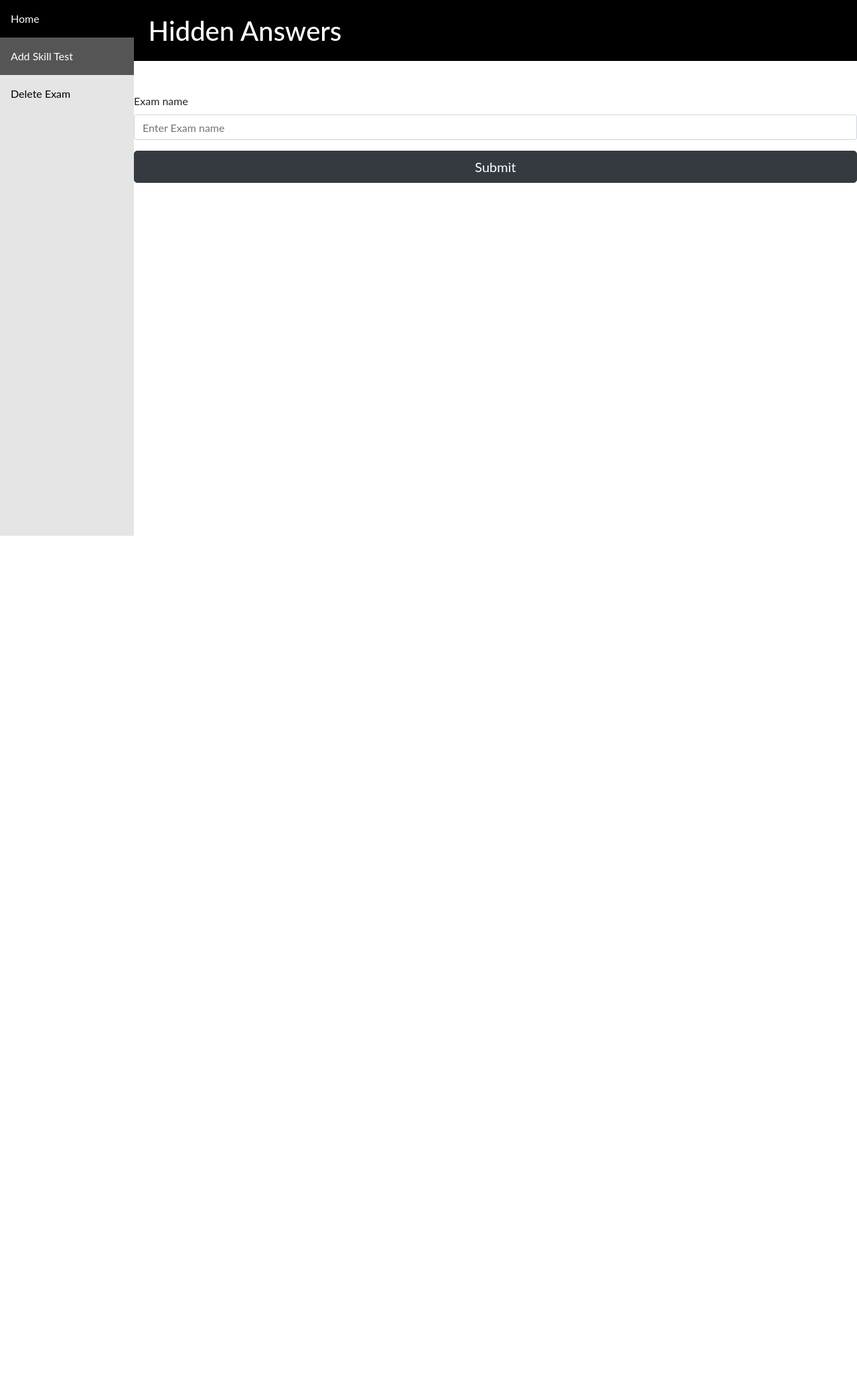
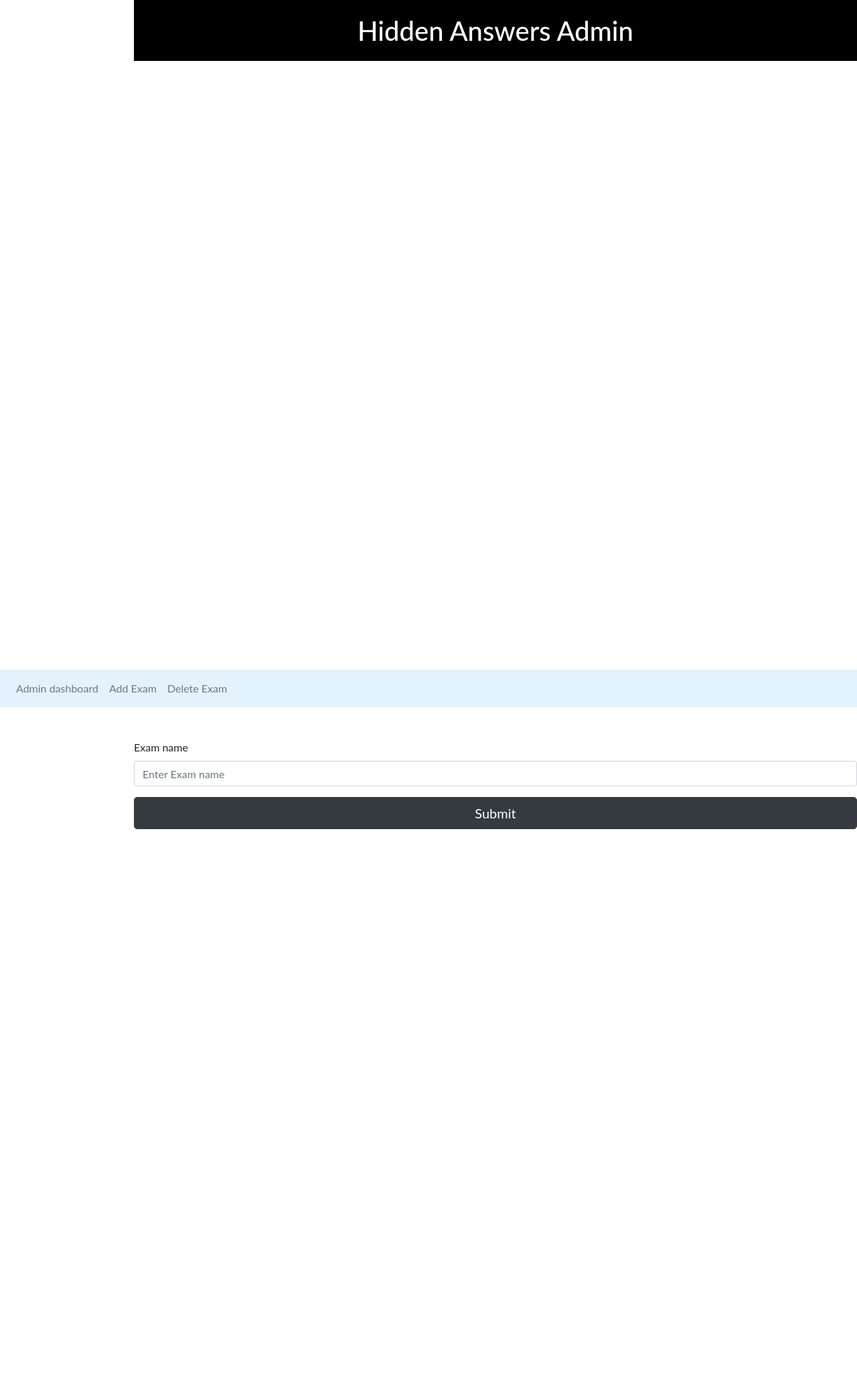
Before and after one commit to varuniherle/Anti-cheat-Online-test, a PHP site: page /add_exam.php in a window 1280 px wide. Shown: the whole page at 67% size. Before the commit the page ends 800 px from the top, so only its background shows below. Run offline with PHP 8.4, Linux system fonts and the light colour scheme.

Commit message:
Update add_exam.php

```diff
--- a/mini-project/add_exam.php
+++ b/mini-project/add_exam.php
@@ -13,16 +13,36 @@ session_start();
     <link rel="stylesheet" type="text/css" href="css/admin.css">
 </head>
 <body>
-<div class="sidebar">
-  <a href="admin_dashboard.php"> Home </a>
-  <a href="add_exam.php" class = "active">Add Skill Test</a>
-  <a href="delete_exam.php">Delete Exam</a>
+<div class="content">
+        <h1 class="main" style="text-align: center;">Hidden Answers Admin</h1>
+    </div>
+    <nav class="navbar navbar-expand-sm  navbar-light sticky-top" style="background-color: #e3f2fd;">
 
-</div>
+
+        <button class="navbar-toggler" type="button" data-toggle="collapse" data-target="#collapsibleNavbar">
+            <span class="navbar-toggler-icon"></span>
+        </button>
+
+        <div class="collapse navbar-collapse" id="collapsibleNavbar">
+            <ul class="navbar-nav ">
+                <li class="nav-item">
+                    <a class="nav-link" href="admin_dashboard.php">Admin dashboard</a>
+                </li>
+                <li class="nav-item">
+                    <a class="nav-link" href="add_exam.php">Add Exam</a>
+                </li>
+
+                <li class="nav-item">
+                    <a class="nav-link" href="delete_exam.php">Delete Exam</a>
+                </li>
+
+            </ul>
+        </div>
+    </nav>
 
 <div class="content">
 
-  <h1 class = "main">Hidden Answers</h1>
+
   <br><br>
   <div class = "exam_form">
   <form method = "post" action = "" class="form-signin">
```
